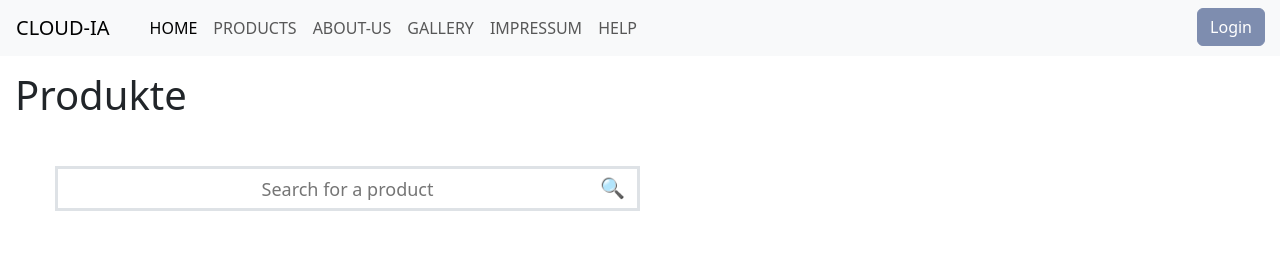
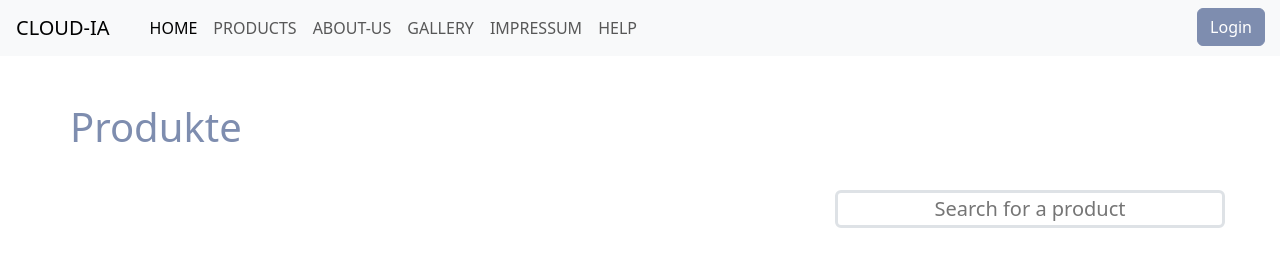
Before and after one commit to m-jovanovic-cmd/technikum-backend-frontend-project, a plain HTML site: page Frontend/produkte.html in a window 1280 px wide. Shown: the top 266 px of the page. Drawn offline with nearby package versions, Linux system fonts and the light colour scheme; no server answers.

Commit message:
Fixed positioning and removed unnecessary code

```diff
--- a/Frontend/productsDisplay.js
+++ b/Frontend/productsDisplay.js
@@ -1,23 +1,7 @@
 //https://www.youtube.com/watch?v=wxz5vJ1BWrc&ab_channel=JamesQQuick
 let products = [];
 
-// Add event listener to the search bar
-searchBar.addEventListener('keyup', (e) => {
-    const searchString = e.target.value.toLowerCase();
-    console.log(searchString);
-    //if searchStr is H -> h
-    //if searchStr is h -> h
-    //convert name to lowercase and then compare
-    //convert Type to lowercase and then compare
-
-    // Filter products array inside the event listener
-    const filteredProducts = products.filter(product => {
-        return product.name.toLowerCase().includes(searchString) || product.type.toLowerCase().includes(searchString);
-    });
-
-    //console.log(filteredProducts);
-    displayAllProducts(filteredProducts)
-});
+const searchBar = document.getElementById('searchBar');
 
 // Make an API request to fetch products
 $.get({
@@ -33,6 +17,23 @@ $.get({
     },
     error: console.error
 });
+
+// Add event listener to the search bar
+searchBar.addEventListener('keyup', (e) => {
+    const searchString = e.target.value.toLowerCase();
+    //convert name to lowercase and then compare
+    //convert Type to lowercase and then compare
+
+    // Filter products array inside the event listener
+    const filteredProducts = products.filter(product => {
+        return product.name.toLowerCase().includes(searchString) || product.type.toLowerCase().includes(searchString);
+    });
+
+    //console.log(filteredProducts);
+    displayAllProducts(filteredProducts)
+});
+
+
 
 
 function displayAllProducts(products) {
@@ -52,7 +53,7 @@ function displayAllProducts(products) {
 function createProductDisplay(product) {
 
     const content = $(`
-        <div class="col-lg-4 col-md-6 col-sm-12">
+        <div class="col-lg-4 col-md-6 col-sm-12 my-3">
             <div class="card border border-3">
                 <img class="card-img-top p-2" src="${product.imageUrl}" alt="Ein Bild von ${product.name}">
                 <div class="card-body">
--- a/Frontend/produkte.html
+++ b/Frontend/produkte.html
@@ -1,6 +1,5 @@
 <!DOCTYPE html>
 <html lang="en">
-
     <head>
         <meta charset="UTF-8">
         <meta http-equiv="X-UA-Compatible" content="IE=edge">
@@ -19,18 +18,19 @@
         <script src="productsDisplay.js" defer></script>
         <title>Produkte</title>
     </head>
-
     <body>
         <div class="sticky-top" id="navbarContainer"></div>
-        <h1>Produkte</h1>
         <div class="main">
             <div class="content">
-                <div class="searchBar col-lg-6 col-md-6 col-sm-12">
-                    <div id="searchWrapper">
-                        <input class="border border-3" type="text" name="searchbar" id="searchBar"
-                            placeholder="Search for a product" \>
-
-                    </div>
+                <h1>Produkte</h1>
+                <div class="searchBar row g-0 d-flex justify-content-end">
+                    <input
+                        class="col-12 col-md-6 col-lg-4  my-3 border border-3 text-center rounded"
+                        type="text"
+                        name="searchbar"
+                        id="searchBar"
+                        placeholder="Search for a product"
+                    \>
                 </div>
             </div>
             <div class="content" id="productsContainer"></div>
@@ -38,5 +38,4 @@
         <div id="footerContainer"></div>
         <div id="loginModalContainer"></div>
     </body>
-
 </html>
--- a/Frontend/style2.css
+++ b/Frontend/style2.css
@@ -376,28 +376,3 @@ footer img:hover {
 #subject {
     border: 1px solid black;
 }
-
-/* searchbar */
-
-
-#searchBar {
-    padding: 40px;
-    text-align: center;
-    width: 100%;
-    height: 45px;
-    padding: 6px 15px;
-    font-size: 18px;
-    margin-bottom: 10px;
-
-}
-
-#searchWrapper {
-    position: relative;
-}
-
-#searchWrapper::after {
-    content: '🔍';
-    position: absolute;
-    top: 7px;
-    right: 15px;
-}
```
